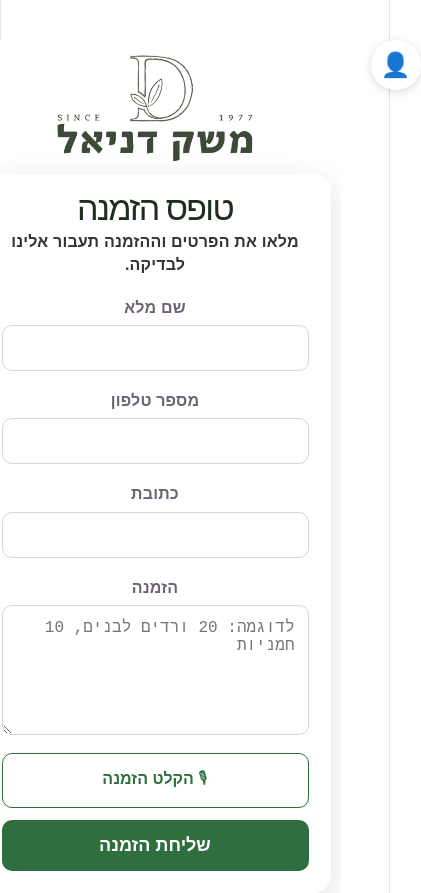
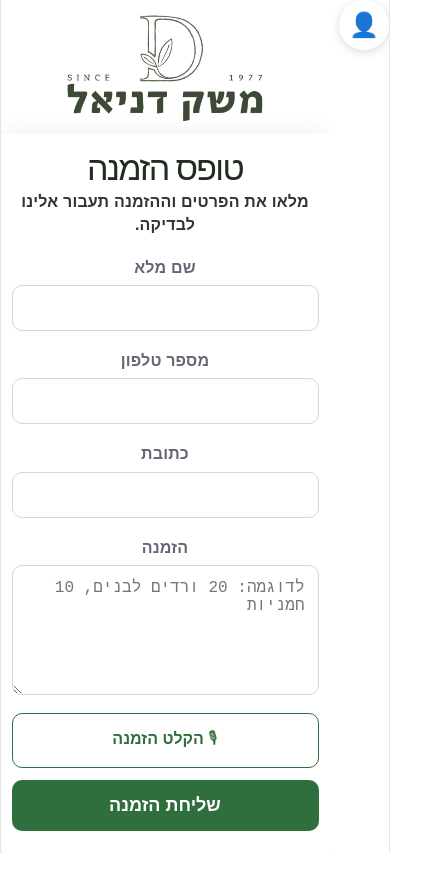
Before and after one commit to omerdaniel3-cloud/meshek-orders, a React (Vite) app: page / in a window 390 px wide. Shown: the whole page, 421 px wide, since content can reach past the window. After the commit the page ends 853 px from the top, so only its background shows below. Built offline with nearby package versions, Linux system fonts and the light colour scheme.

Commit message:
center mobile layout

```diff
--- a/src/App.jsx
+++ b/src/App.jsx
@@ -83,13 +83,19 @@ export default function App() {
 const pageWrapper = {
   display: "flex",
   justifyContent: "center",
-  marginTop: 40,
+  width: "100%",
+  marginTop: 0,
+  padding: 0,
+  boxSizing: "border-box",
+  overflowX: "hidden",
 };
 
 const containerStyle = {
   display: "flex",
-  gap: 30,
+  gap: 10,
   alignItems: "flex-start",
+  justifyContent: "center",
+  width: "100%",
 };
 
 const loginBoxStyle = {
```
